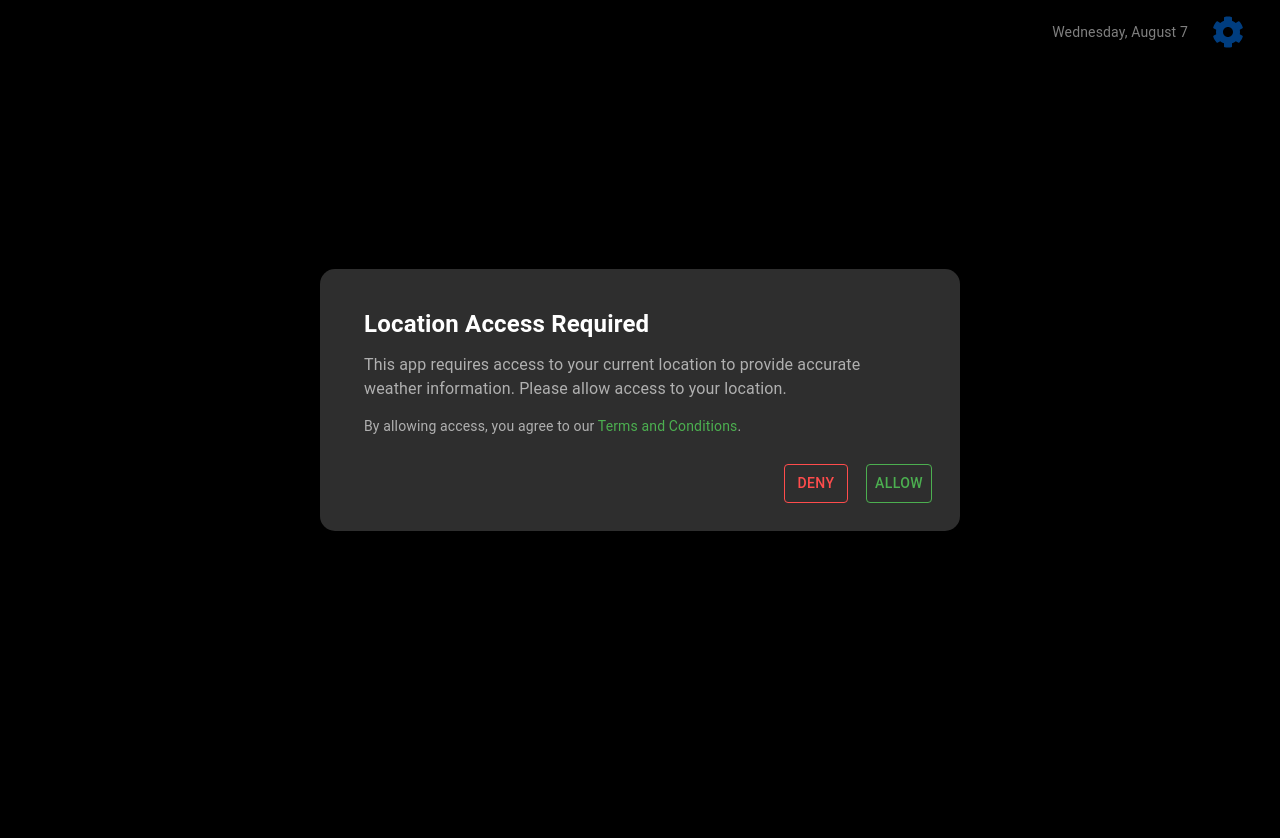
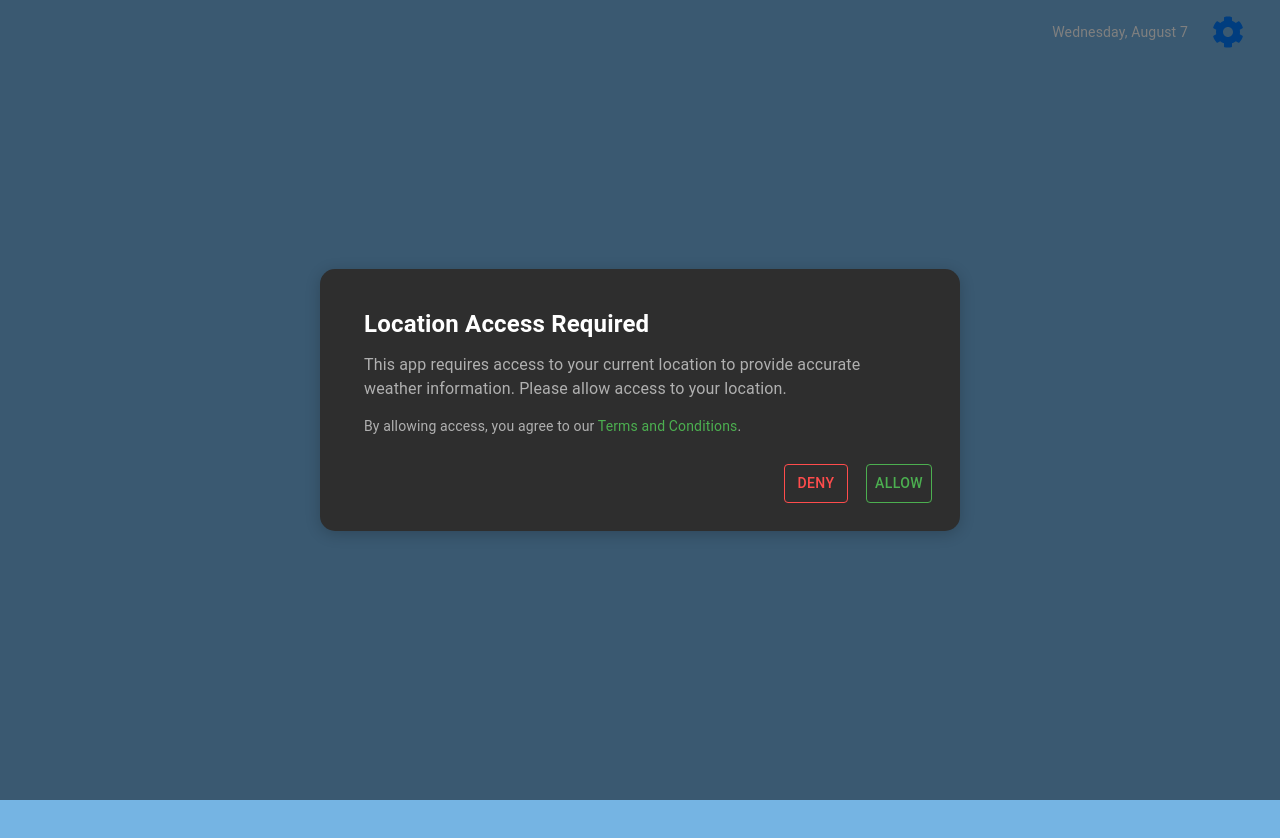
Before and after one commit to Princemashumu/Weather-APP, a React (Create React App) app: page / in a window 1280 px wide. Shown: the top 838 px of the page. Built offline with nearby package versions, Linux system fonts and the light colour scheme.

Commit message:
changed the bg color to weather palletes

```diff
--- a/src/Components/Landing.js
+++ b/src/Components/Landing.js
@@ -93,7 +93,7 @@ const Landing = () => {
         display: 'flex',
         flexDirection: 'column',
         minHeight: '100vh',
-        backgroundColor: 'black',
+        backgroundColor: '#75b4e3',
         textAlign: 'center',
         paddingBottom: '64px',
         overflowX: 'hidden',
```
